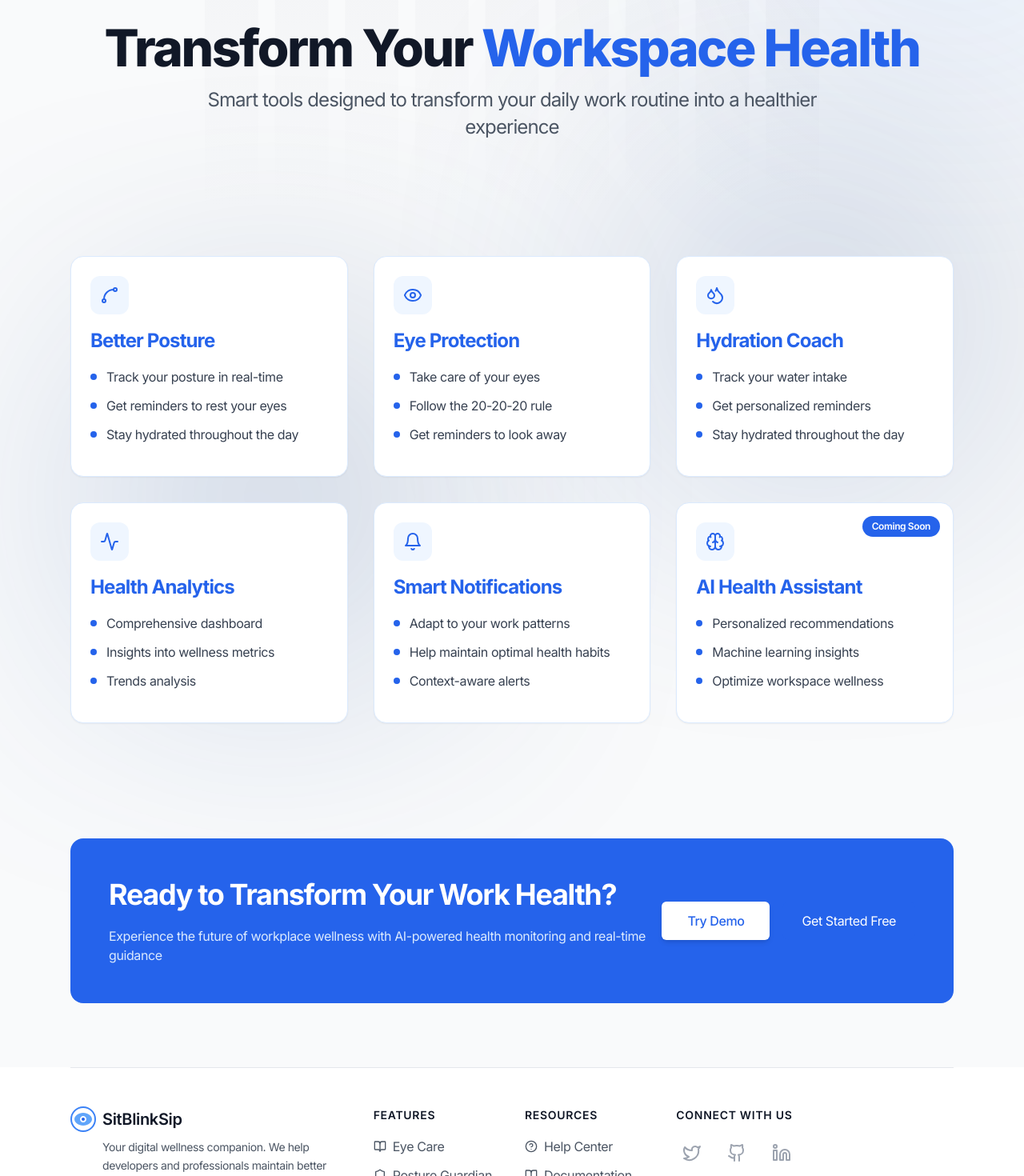
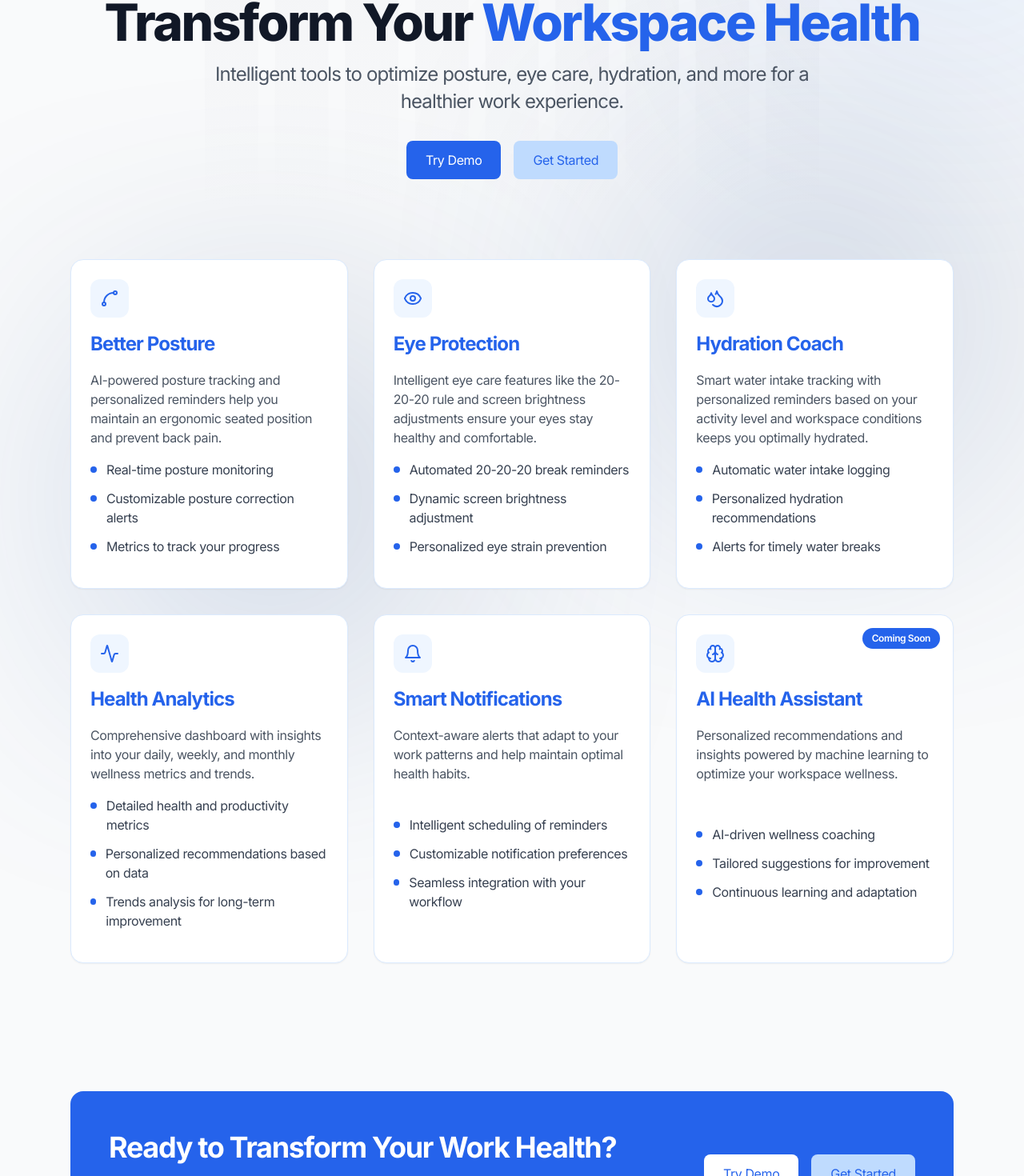
Before and after one commit to ishworrsubedii/SitBlinkSip, a Next.js app in the folder frontend/: page /features in a window 1280 px wide. Shown: the part 180-1650 px from the top of the page at 80% size. Built offline with nearby package versions, Linux system fonts and the light colour scheme.

Commit message:
update: footer and add more content in features

```diff
--- a/frontend/app/features/page.tsx
+++ b/frontend/app/features/page.tsx
@@ -5,41 +5,51 @@ import Footer from "@/components/ui/footer";
 import Link from "next/link";
 
 export const metadata = {
-  title: 'SitBlinkSip Features - Your Digital Wellness Companion',
-  description: 'Simple tools for better workplace health: posture tracking, eye care, hydration reminders, and more. Try SitBlinkSip today!',
-  keywords: 'workplace wellness, posture tracking, eye care, hydration reminders, digital health, office health',
+  title: 'SitBlinkSip - Transform Your Workspace Health',
+  description: 'Intelligent tools to optimize posture, eye care, hydration, and more for a healthier work experience.',
+  keywords: 'workplace wellness, posture tracking, eye protection, hydration reminders, digital health, office health',
 };
 
-export default function Features() {
+const SitBlinkSipFeatures = () => {
   return (
     <>
       <Header />
 
       <main className="relative">
         <PageIllustration />
-
-        {/* Hero section */}
-        <section className="relative">
+        <div className="gap-10 flex items-center justify-center py-20 text-white">
+        </div>
+        {/* Hero Section */}
+        <section className="relative py-16 md:py-4 mb-1">
           <div className="mx-auto max-w-6xl px-4 sm:px-6">
-            <div className="pt-40 pb-8 md:pt-52 md:pb-12">
             <div className="text-center">
               <h1 className="text-4xl md:text-5xl lg:text-6xl font-extrabold text-gray-900 mb-4 font-playfair-display">
-                  Transform Your{' '}
-                  <span className="text-blue-600">
-                    Workspace Health
-                  </span>
+                Transform Your <span className="text-blue-600">Workspace Health</span>
               </h1>
               <h2 className="text-xl md:text-2xl text-gray-600 mb-8 max-w-3xl mx-auto">
-                  Smart tools designed to transform your daily work routine into a healthier experience
+                Intelligent tools to optimize posture, eye care, hydration, and more for a healthier work experience.
               </h2>
+              <div className="flex justify-center gap-4 mt-8">
+                <a
+                  href="/preview"
+                  className="inline-flex h-12 items-center rounded-lg bg-blue-600 px-6 text-white transition duration-150 ease-in-out hover:bg-blue-700"
+                >
+                  Try Demo
+                </a>
+                <a
+                  className="inline-flex h-12 items-center rounded-lg bg-blue-200 px-6 text-blue-600 transition duration-150 ease-in-out hover:bg-blue-300"
+                  href="/waitlist"
+                >
+                  Get Started
+                </a>
               </div>
             </div>
           </div>
         </section>
 
-        {/* Features grid */}
-        <section className="relative">
-          <div className="mx-auto max-w-6xl px-4 sm:px-6 py-8 md:py-16">
+        {/* Features Grid */}
+        <section className="relative py-12 md:py-20">
+          <div className="mx-auto max-w-6xl px-4 sm:px-6">
             <div className="grid sm:grid-cols-2 lg:grid-cols-3 gap-6 md:gap-8">
               {features.map((feature) => (
                 <div
@@ -52,6 +62,9 @@ export default function Features() {
                   <h3 className="text-2xl font-bold mb-4 text-blue-600">
                     {feature.title}
                   </h3>
+                  <p className="text-gray-600 flex-grow mb-4">
+                    {feature.description}
+                  </p>
                   <ul className="space-y-3 text-gray-600 flex-grow list-inside mb-4">
                     {feature.benefits.map((benefit, index) => (
                       <li key={index} className="flex items-start group">
@@ -83,27 +96,21 @@ export default function Features() {
                     Ready to Transform Your Work Health?
                   </h2>
                   <p className="text-blue-100">
-                    Experience the future of workplace wellness with AI-powered health monitoring and real-time guidance
+                    Experience the future of workplace wellness with AI-powered health monitoring and real-time guidance.
                   </p>
                 </div>
                 <div className="flex flex-col sm:flex-row gap-4">
                   <a
                     href="/preview"
-                    className="group relative inline-flex items-center justify-center px-8 py-3 overflow-hidden font-medium bg-white rounded-md transition duration-300 ease-out shadow-md hover:shadow-lg"
+                    className="inline-flex h-12 items-center rounded-lg bg-white px-6 text-blue-600 transition duration-150 ease-in-out hover:bg-blue-100"
                   >
-                    <span className="absolute inset-0 flex items-center justify-center w-full h-full text-blue-600 duration-300 -translate-x-full bg-white group-hover:translate-x-0 ease">
-                      <Eye className="w-5 h-5" />
-                    </span>
-                    <span className="absolute flex items-center justify-center w-full h-full text-blue-600 transition-all duration-300 transform group-hover:translate-x-full ease">
                     Try Demo
-                    </span>
-                    <span className="relative invisible">Try Demo</span>
                   </a>
                   <a
-                    className="inline-flex h-12 items-center rounded-lg bg-blue-600 px-6 text-white transition duration-150 ease-in-out hover:bg-blue-700"
+                    className="inline-flex h-12 items-center rounded-lg bg-blue-200 px-6 text-blue-600 transition duration-150 ease-in-out hover:bg-blue-300"
                     href="/waitlist"
                   >
-                    Get Started Free
+                    Get Started
                   </a>
                 </div>
               </div>
@@ -115,56 +122,70 @@ export default function Features() {
       <Footer border={true} />
     </>
   );
-}
+};
 
 const features = [
   {
     title: "Better Posture",
-    description: "AI helps you sit correctly to prevent back pain. Get friendly reminders when you need to adjust your position.",
+    description: "AI-powered posture tracking and personalized reminders help you maintain an ergonomic seated position and prevent back pain.",
     icon: Spline,
-    iconBg: "bg-blue-50",
-    iconColor: "text-blue-500",
-    benefits: ["Track your posture in real-time", "Get reminders to rest your eyes", "Stay hydrated throughout the day"],
+    benefits: [
+      "Real-time posture monitoring",
+      "Customizable posture correction alerts",
+      "Metrics to track your progress"
+    ]
   },
   {
     title: "Eye Protection",
-    description: "Take care of your eyes with simple reminders. Follow the 20-20-20 rule: look away every 20 minutes.",
+    description: "Intelligent eye care features like the 20-20-20 rule and screen brightness adjustments ensure your eyes stay healthy and comfortable.",
     icon: Eye,
-    iconBg: "bg-violet-50",
-    iconColor: "text-violet-500",
-    benefits: ["Take care of your eyes", "Follow the 20-20-20 rule", "Get reminders to look away"],
+    benefits: [
+      "Automated 20-20-20 break reminders",
+      "Dynamic screen brightness adjustment",
+      "Personalized eye strain prevention"
+    ]
   },
   {
     title: "Hydration Coach",
-    description: "Smart water intake tracking with personalized reminders based on your activity level and workspace conditions.",
+    description: "Smart water intake tracking with personalized reminders based on your activity level and workspace conditions keeps you optimally hydrated.",
     icon: Droplets,
-    iconBg: "bg-cyan-50",
-    iconColor: "text-cyan-500",
-    benefits: ["Track your water intake", "Get personalized reminders", "Stay hydrated throughout the day"],
+    benefits: [
+      "Automatic water intake logging",
+      "Personalized hydration recommendations",
+      "Alerts for timely water breaks"
+    ]
   },
   {
     title: "Health Analytics",
     description: "Comprehensive dashboard with insights into your daily, weekly, and monthly wellness metrics and trends.",
     icon: Activity,
-    iconBg: "bg-emerald-50",
-    iconColor: "text-emerald-500",
-    benefits: ["Comprehensive dashboard", "Insights into wellness metrics", "Trends analysis"],
+    benefits: [
+      "Detailed health and productivity metrics",
+      "Personalized recommendations based on data",
+      "Trends analysis for long-term improvement"
+    ]
   },
   {
     title: "Smart Notifications",
     description: "Context-aware alerts that adapt to your work patterns and help maintain optimal health habits.",
     icon: Bell,
-    iconBg: "bg-amber-50",
-    iconColor: "text-amber-500",
-    benefits: ["Adapt to your work patterns", "Help maintain optimal health habits", "Context-aware alerts"],
+    benefits: [
+      "Intelligent scheduling of reminders",
+      "Customizable notification preferences",
+      "Seamless integration with your workflow"
+    ]
   },
   {
     title: "AI Health Assistant",
     description: "Personalized recommendations and insights powered by machine learning to optimize your workspace wellness.",
     icon: Brain,
-    iconBg: "bg-rose-50",
-    iconColor: "text-rose-500",
-    benefits: ["Personalized recommendations", "Machine learning insights", "Optimize workspace wellness"],
+    benefits: [
+      "AI-driven wellness coaching",
+      "Tailored suggestions for improvement",
+      "Continuous learning and adaptation"
+    ],
     comingSoon: true
   }
 ];
+
+export default SitBlinkSipFeatures;
--- a/frontend/components/ui/footer.tsx
+++ b/frontend/components/ui/footer.tsx
@@ -12,6 +12,7 @@ import {
   Shield,
   Users,
   Sparkles,
+  PresentationIcon,
   Bot,
   MapPin,
   Phone
@@ -141,9 +142,10 @@ const quickLinks = [
 ];
 
 const resourceLinks = [
-  { label: 'Help Center', href: '/help', icon: HelpCircle },
-  { label: 'Documentation', href: '/docs', icon: BookOpen },
+  { label: 'Pricing', href: '/pricing', icon: Sparkles },
+  { label: 'Preview', href: '/preview', icon: PresentationIcon },
   { label: 'Blog', href: '/blog', icon: MessageCircle },
+  {label:'FAQ',href:'/faq',icon:HelpCircle},
 ];
 
 const socialLinks = [
```
Lines whose indentation alone changed are shown as unchanged.
